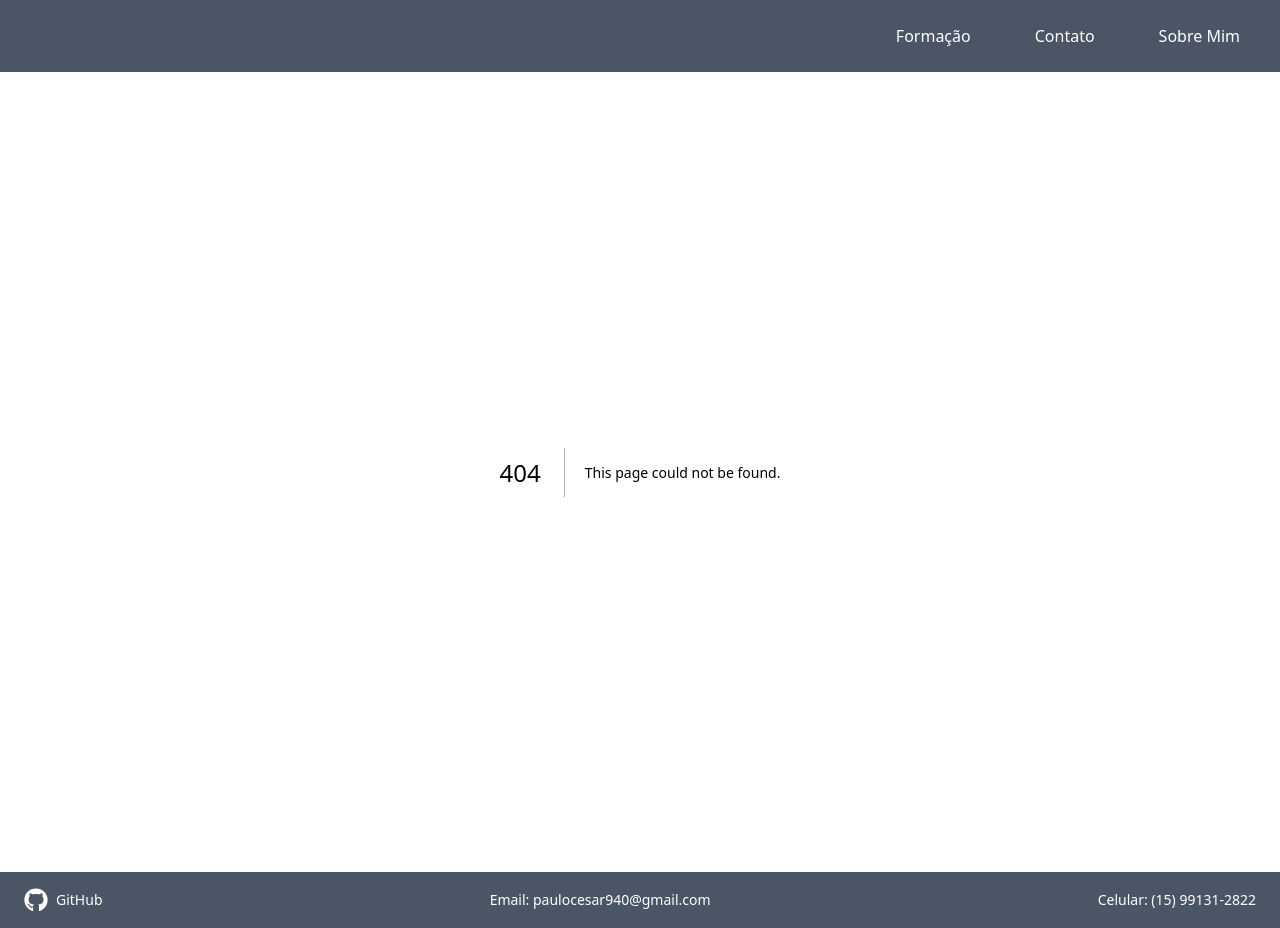
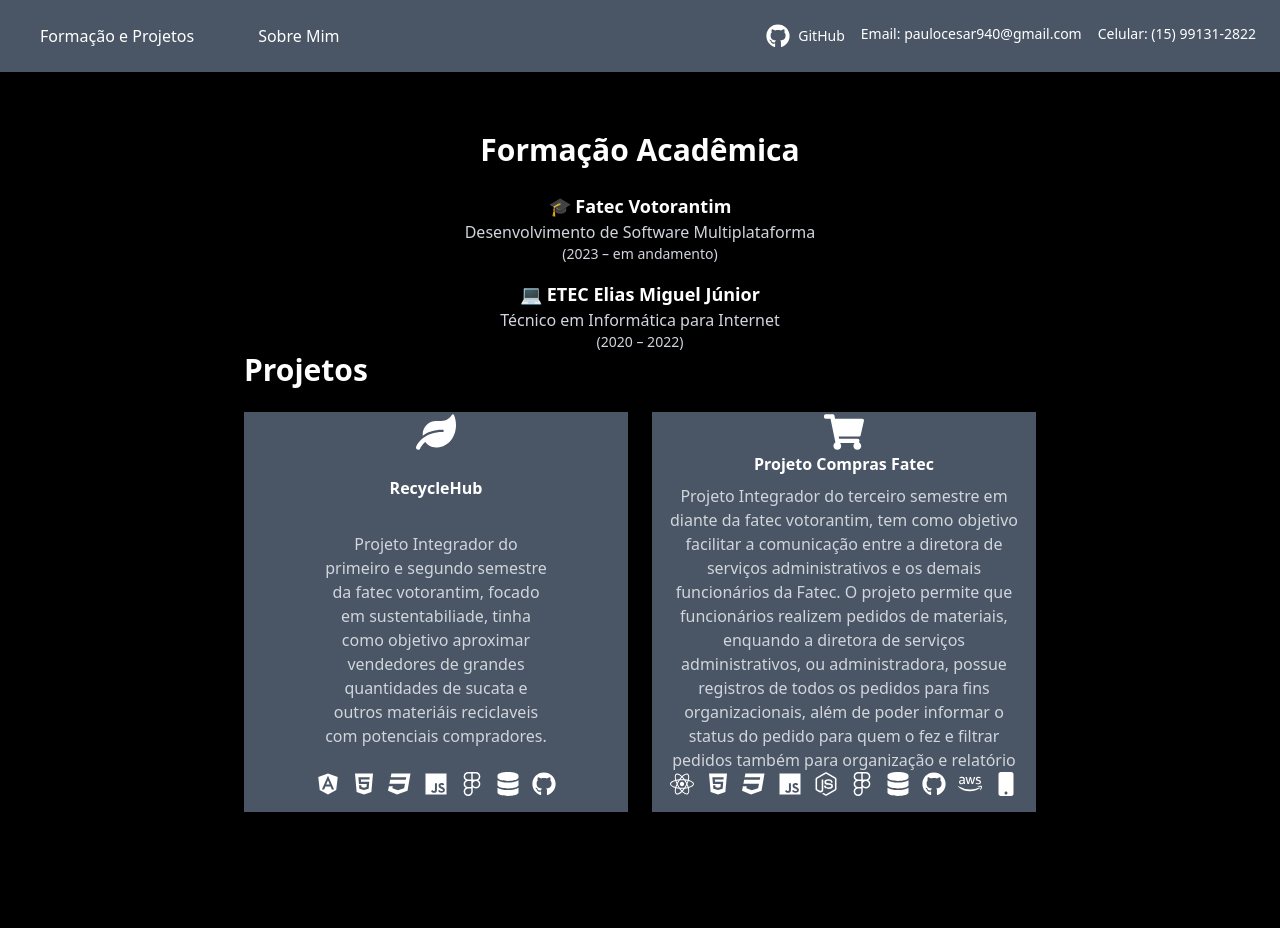
Before and after one commit to paulovictorio/Portfolio, a Next.js app: page /formacao in a window 1280 px wide. Before the commit this address had no page. After the commit the page ends 872 px from the top, so only its background shows below. Built offline with nearby package versions, Linux system fonts and the light colour scheme.

Commit message:
development/pages

```diff
--- /dev/null
+++ b/app/formacao/page.jsx
@@ -0,0 +1,98 @@
+"use client";
+
+import { motion } from "framer-motion";
+import { FaAngular, FaHtml5, FaCss3, FaFigma, FaJs, FaShoppingCart, FaLeaf, FaReact, FaDatabase, FaAws, FaMobile, FaGithub, FaNodeJs } from "react-icons/fa";
+import {
+  Card,
+  CardBody,
+  CardFooter,
+  Typography,
+  Button,
+} from "@material-tailwind/react";
+
+export default function Formacao() {
+  return (
+    <main className="bg-black text-white min-h-screen flex flex-col items-center justify-center px-4 py-12">
+      <motion.div
+        className="items-center text-center max-w-3xl space-y-6"
+        initial={{ opacity: 0, y: 40 }}
+        animate={{ opacity: 1, y: 0 }}
+        transition={{ duration: 0.7 }}
+      >
+        <h1 className="text-3xl font-bold">Formação Acadêmica</h1>
+
+        <div className="space-y-4 text-gray-300 ">
+          <div>
+            <p className="text-lg font-semibold text-white">🎓 Fatec Votorantim</p>
+            <p>Desenvolvimento de Software Multiplataforma</p>
+            <p className="text-sm text-gray-300">(2023 – em andamento)</p>
+          </div>
+
+          <div>
+            <p className="text-lg font-semibold text-white">💻 ETEC Elias Miguel Júnior</p>
+            <p>Técnico em Informática para Internet</p>
+            <p className="text-sm text-gray-300">(2020 – 2022)</p>
+          </div>
+        </div>
+    </motion.div>
+    <motion.div
+        initial={{ opacity: 0, y: 40 }}
+        animate={{ opacity: 1, y: 0 }}
+        transition={{ duration: 0.7 }}
+      >
+        <h1 className="text-3xl font-semibold">Projetos</h1>
+          <div className="flex flex-wrap justify-center gap-6">
+            <Card className="mt-6 w-96 bg-gray-600 shadow-lg">
+            <CardBody className="flex flex-col justify-between h-full items-center text-center gap-2 px-16 ">
+                 <FaLeaf size={40} />
+              <Typography variant="h5" color="blue-gray" className="mb-2 text-white">
+                RecycleHub
+              </Typography>
+              <Typography className="text-gray-300 px-4">
+                Projeto Integrador do primeiro e segundo semestre da fatec votorantim, focado em sustentabiliade,
+                tinha como objetivo aproximar vendedores de grandes quantidades de sucata e outros materiáis reciclaveis com potenciais compradores.
+              </Typography>
+              <CardFooter className="flex flex-wrap gap-3 pb-4">
+                <FaAngular size={24}/>
+                <FaHtml5 size={24}/>
+                <FaCss3 size={24}/>
+                <FaJs size={24}/>
+                <FaFigma size={24}/>
+                <FaDatabase size={24}/>
+                <FaGithub size={24}/>
+              </CardFooter>
+            </CardBody>
+            </Card>
+
+            <Card className="mt-6 w-96 bg-gray-600 shadow-lg">
+              <CardBody className="flex flex-col items-center text-center">
+                <FaShoppingCart size={40} />
+                <Typography variant="h5" color="blue-gray" className="mb-2 text-white">
+                  Projeto Compras Fatec
+                </Typography>
+                <Typography className="text-gray-300 px-4">
+                  Projeto Integrador do terceiro semestre em diante da fatec votorantim, tem como objetivo facilitar a comunicação entre
+                  a diretora de serviços administrativos e os demais funcionários da Fatec. O projeto permite que funcionários realizem
+                  pedidos de materiais, enquando a diretora de serviços administrativos, ou administradora, possue registros de todos os pedidos
+                  para fins organizacionais, além de poder informar o status do pedido para quem o fez e filtrar pedidos também para organização e relatório
+                </Typography>
+                <CardFooter className="flex flex-wrap gap-3 px-4 pb-4">
+                  <FaReact size={24}/>
+                  <FaHtml5 size={24}/>
+                  <FaCss3 size={24}/>
+                  <FaJs size={24}/>
+                  <FaNodeJs size={24}/>
+                  <FaFigma size={24}/>
+                  <FaDatabase size={24}/>
+                  <FaGithub size={24}/>
+                  <FaAws size={24}/>
+                  <FaMobile size={24}/>
+                </CardFooter>
+              </CardBody>
+            </Card>
+          </div>
+    </motion.div>
+
+    </main>
+  );
+}
--- a/app/layout.js
+++ b/app/layout.jsx
@@ -1,6 +1,6 @@
 import { Geist, Geist_Mono } from "next/font/google";
 import Navbar from "@/components/navbar";
-import Footer from "@/components/footer";
+
 import "./globals.css";
 
 const geistSans = Geist({
@@ -27,7 +27,7 @@ export default function RootLayout({ children }) {
         <div>
         <Navbar />
         <main className="flex-1">{children}</main>
-        <Footer />
+
         </div>
       </body>
     </html>
--- a/app/page.jsx
+++ b/app/page.jsx
@@ -1,7 +1,85 @@
+"use client";
+
 import Image from "next/image";
+import { motion } from "framer-motion";
 
 export default function Home() {
   return (
-    <h1>Paulo</h1>
+    <main>
+        <section
+          id="sobre"
+          className="flex flex-col items-center justify-center min-h-screen text-white px-4 py-8 bg-black"
+        >
+          <motion.div
+            initial={{ opacity: 0, y: 40 }}
+            whileInView={{ opacity: 1, y: 0 }}
+            transition={{ duration: 0.7 }}
+            viewport={{ once: true }}
+            className="flex flex-col items-center"
+          >
+            <Image
+              src="/foto.jpeg"
+              alt="Logo"
+              width={150}
+              height={150}
+              className="rounded-full mb-6"
+            />
+
+            <div className="max-w-3xl text-center space-y-4">
+              <motion.h1
+                className="text-2xl font-semibold"
+                initial={{ opacity: 0 }}
+                whileInView={{ opacity: 1 }}
+                transition={{ delay: 0.3, duration: 0.6 }}
+                viewport={{ once: true }}
+              >
+                Sobre Mim
+              </motion.h1>
+
+              <motion.p
+                initial={{ opacity: 0, y: 20 }}
+                whileInView={{ opacity: 1, y: 0 }}
+                transition={{ delay: 0.4, duration: 0.5 }}
+                viewport={{ once: true }}
+              >
+                Me chamo Paulo e atualmente estudo Desenvolvimento de Software Multiplataforma na Fatec Votorantim. Dou
+            continuidade aos meus estudos em programação após ter me formado como técnico de Informática para Internet
+            pela ETEC Elias Miguel Júnior, também em Votorantim.
+              </motion.p>
+
+              <motion.p
+                initial={{ opacity: 0, y: 20 }}
+                whileInView={{ opacity: 1, y: 0 }}
+                transition={{ delay: 0.5, duration: 0.5 }}
+                viewport={{ once: true }}
+              >
+                Meu interesse por desenvolvimento começou no final do ensino fundamental com a programação de jogos — área
+                na qual planejo seguir carreira.
+              </motion.p>
+
+              <motion.p
+                initial={{ opacity: 0, y: 20 }}
+                whileInView={{ opacity: 1, y: 0 }}
+                transition={{ delay: 0.6, duration: 0.5 }}
+                viewport={{ once: true }}
+              >
+                Ao longo da minha formação, adquiri conhecimentos fundamentais em programação orientada a objetos,
+                bancos de dados relacionais e não relacionais, engenharia de software e gerenciamento de projetos.
+                Essas habilidades são essenciais para o desenvolvimento de jogos, onde desejo me especializar.
+              </motion.p>
+
+              <motion.p
+                initial={{ opacity: 0, y: 20 }}
+                whileInView={{ opacity: 1, y: 0 }}
+                transition={{ delay: 0.7, duration: 0.5 }}
+                viewport={{ once: true }}
+              >
+                Este portfólio tem como objetivo apresentar minhas capacitações técnicas adquiridas durante meus cursos,
+                além de destacar projetos em que atuei no desenvolvimento.
+              </motion.p>
+            </div>
+          </motion.div>
+        </section>
+    </main>
   );
 }
--- a/components/footer.jsx
+++ /dev/null
@@ -1,23 +0,0 @@
-import { FaGithub } from "react-icons/fa";
-
-export default function Footer() {
-  return (
-    <footer className="bg-gray-600 text-white py-4 px-6 mt-auto">
-      <div className="flex flex-col md:flex-row justify-between items-center gap-4 text-sm">
-        <a
-          href="https://github.com/paulovictorio"
-          target="_blank"
-          rel="noopener noreferrer"
-          className="flex items-center gap-2 hover:text-gray-400 transition-colors"
-        >
-          <FaGithub size={24} />
-          <span>GitHub</span>
-        </a>
-
-        <p>Email: paulocesar940@gmail.com</p>
-
-        <p>Celular: (15) 99131-2822</p>
-      </div>
-    </footer>
-  );
-}
--- a/components/navbar.jsx
+++ b/components/navbar.jsx
@@ -1,25 +1,41 @@
 import Link from 'next/link';
+import { FaGithub } from 'react-icons/fa';
 
 export default function Navbar() {
   return (
     <nav className="bg-gray-600 py-4 px-6 sticky top-0 z-50">
+     <div className="flex flex-col md:flex-row justify-between items-center gap-4">
       <div className="flex justify-end gap-8">
-        <Link href="#formacao">
-          <button className="text-white text-base px-4 py-2 rounded-md hover:bg-gray-700 transition-colors">
-            Formação
-          </button>
+        <Link
+          href="/formacao"
+          className="text-white text-base px-4 py-2 rounded-md hover:bg-gray-700 transition-colors"
+        >
+          Formação e Projetos
         </Link>
-        <Link href="#contato">
-          <button className="text-white text-base px-4 py-2 rounded-md hover:bg-gray-700 transition-colors">
-            Contato
-          </button>
-        </Link>
-        <Link href="#sobre">
-          <button className="text-white text-base px-4 py-2 rounded-md hover:bg-gray-700 transition-colors">
-            Sobre Mim
-          </button>
+        <Link
+          href="/#sobre"
+          className="text-white text-base px-4 py-2 rounded-md hover:bg-gray-700 transition-colors"
+        >
+          Sobre Mim
         </Link>
       </div>
+      <div className="flex flex-col md:flex-row justify-begining gap-4 text-sm">
+          <a
+            href="https://github.com/paulovictorio"
+            target="_blank"
+            rel="noopener noreferrer"
+            className="flex items-center gap-2 hover:text-gray-400 transition-colors"
+          >
+            <FaGithub size={24} />
+            <span>GitHub</span>
+          </a>
+
+          <p>Email: paulocesar940@gmail.com</p>
+
+          <p>Celular: (15) 99131-2822</p>
+      </div>
+     </div>
     </nav>
+
   );
 }
```
Also changed, not shown: public/foto.jpeg (added).
